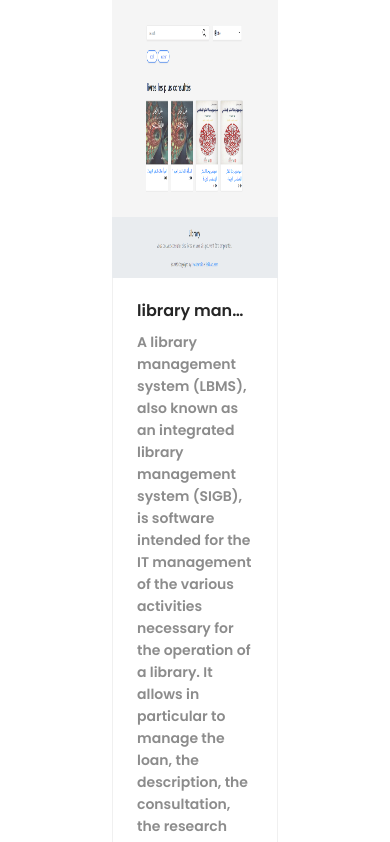
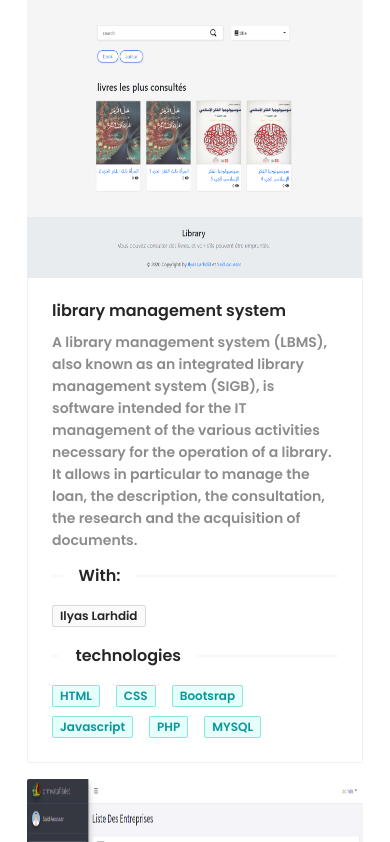
Before and after one commit to SaidAoussar/portfolio, a React (Create React App) app: page / in a window 390 px wide. Shown: the part 1844-2686 px from the top of the page. Built offline with nearby package versions, Linux system fonts and the light colour scheme.

Commit message:
fixing responsive card after adding container

```diff
--- a/src/components/projects/Projects.jsx
+++ b/src/components/projects/Projects.jsx
@@ -13,9 +13,13 @@ function Projects() {
       >
         <h1>Projects</h1>
       </Space>
+      <div className="container">
         <Row
           gutter={[24, 16]}
-        style={{ padding: "0px 100px", marginLeft: "0px", marginRight: "0px" }}
+          style={{
+            marginLeft: "0px",
+            marginRight: "0px"
+          }}
         >
           {projectsData.map((project) => {
             return (
@@ -35,7 +39,10 @@ function Projects() {
                     )
                   }
                 >
-                <Meta title={project.title} description={project.description} />
+                  <Meta
+                    title={project.title}
+                    description={project.description}
+                  />
                   {project.with && (
                     <>
                       <Divider orientation="left">With:</Divider>
@@ -58,6 +65,7 @@ function Projects() {
           })}
         </Row>
       </div>
+    </div>
   );
 }
 
```
Lines whose indentation alone changed are shown as unchanged.
